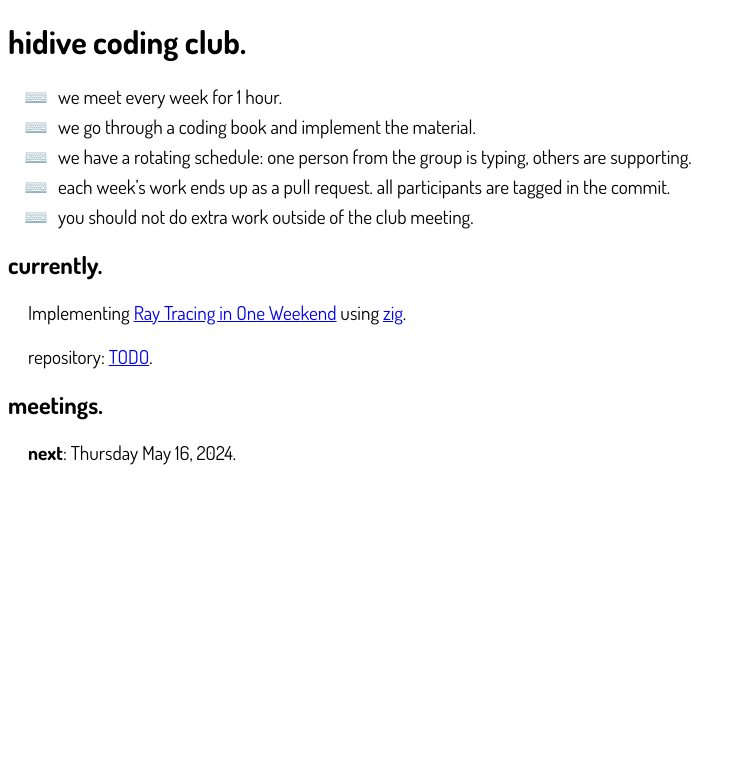
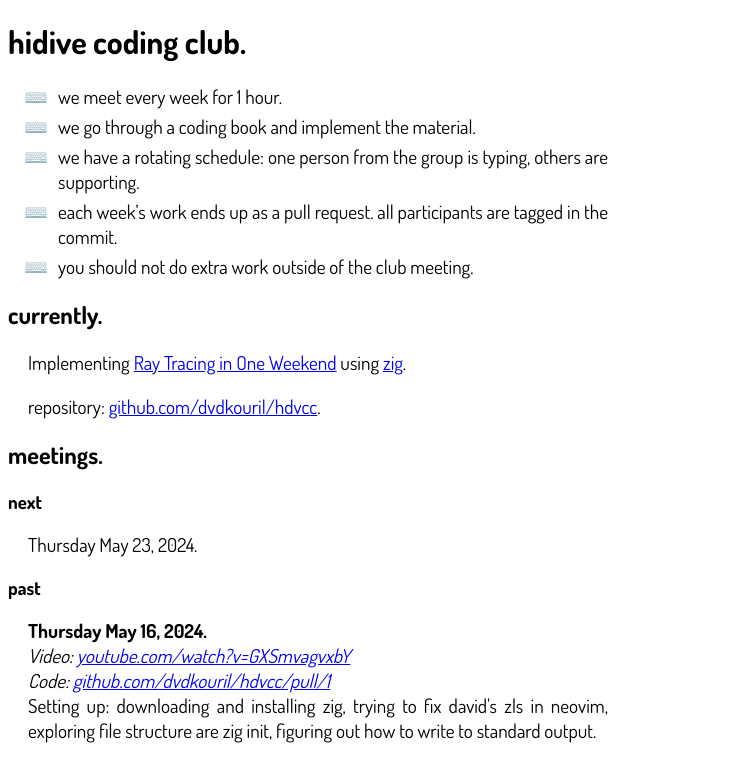
Before and after one commit to dvdkouril/dvdkouril.github.io, a SvelteKit app: page /hdvcc in a window 1280 px wide. Shown: the top 782 px of the page, without its empty margins (0-746 px from the left). Built offline with nearby package versions, Linux system fonts and the light colour scheme.

Commit message:
hdvcc update

```diff
--- a/src/routes/hdvcc/+page.svelte
+++ b/src/routes/hdvcc/+page.svelte
@@ -7,6 +7,7 @@
 </svelte:head>
 
 <h1>hidive coding club.</h1>
+<div id="container">
 	<ul>
 		<li>we meet every week for 1 hour.</li>
 		<li>we go through a coding book and implement the material.</li>
@@ -20,11 +21,20 @@
 		Implementing <a href="https://raytracing.github.io/books/RayTracingInOneWeekend.html">Ray Tracing in One Weekend</a> using <a href="http://ziglang.org">zig</a>.
 	</p>
 	<p>
-	repository: <a href="https://www.github.com/dvdkouril">TODO</a>.
+		repository: <a href="https://github.com/dvdkouril/hdvcc">github.com/dvdkouril/hdvcc</a>.
 		</p>
 
 	<h2>meetings.</h2>
-<p><b>next</b>: Thursday May 16, 2024.</p>
+	<h3>next</h3>
+	<p>Thursday May 23, 2024.</p>
+	<h3>past</h3>
+	<p><b>Thursday May 16, 2024.</b><br/>
+	<i>Video: <a href="https://youtu.be/GXSmvagvxbY">youtube.com/watch?v=GXSmvagvxbY</a></i><br/>
+	<i>Code: <a href="https://github.com/dvdkouril/hdvcc/pull/1">github.com/dvdkouril/hdvcc/pull/1</a></i><br/>
+	Setting up: downloading and installing zig, trying to fix david's zls in neovim, exploring file structure are zig init, figuring out how to write to standard output.
+
+	</p>
+</div>
 
 
 <style>
@@ -33,6 +43,10 @@
 }
 p, ul {
 	font-size: 1.2em;
+}
+#container {
+	width: 600px;
+	text-align: justify;
 	}
 p {
 	margin-left: 20px;
```
Lines whose indentation alone changed are shown as unchanged.
